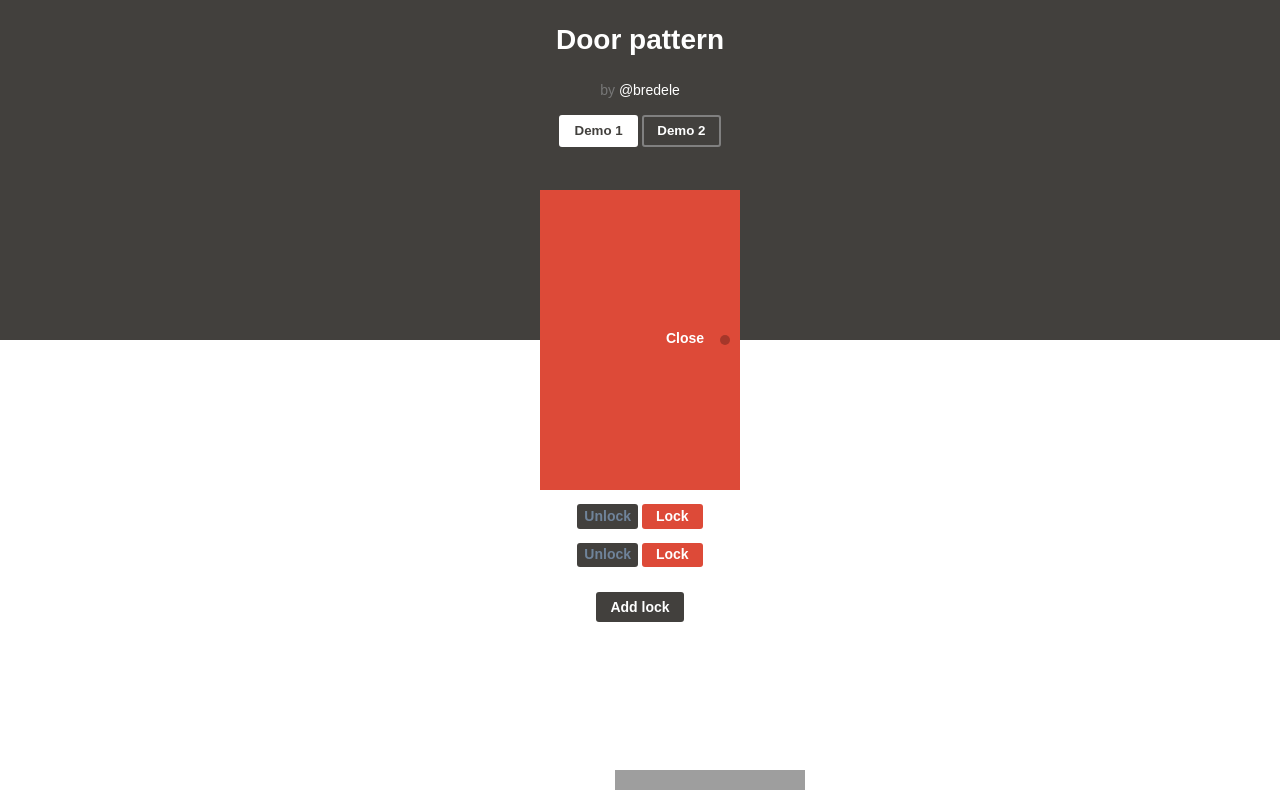
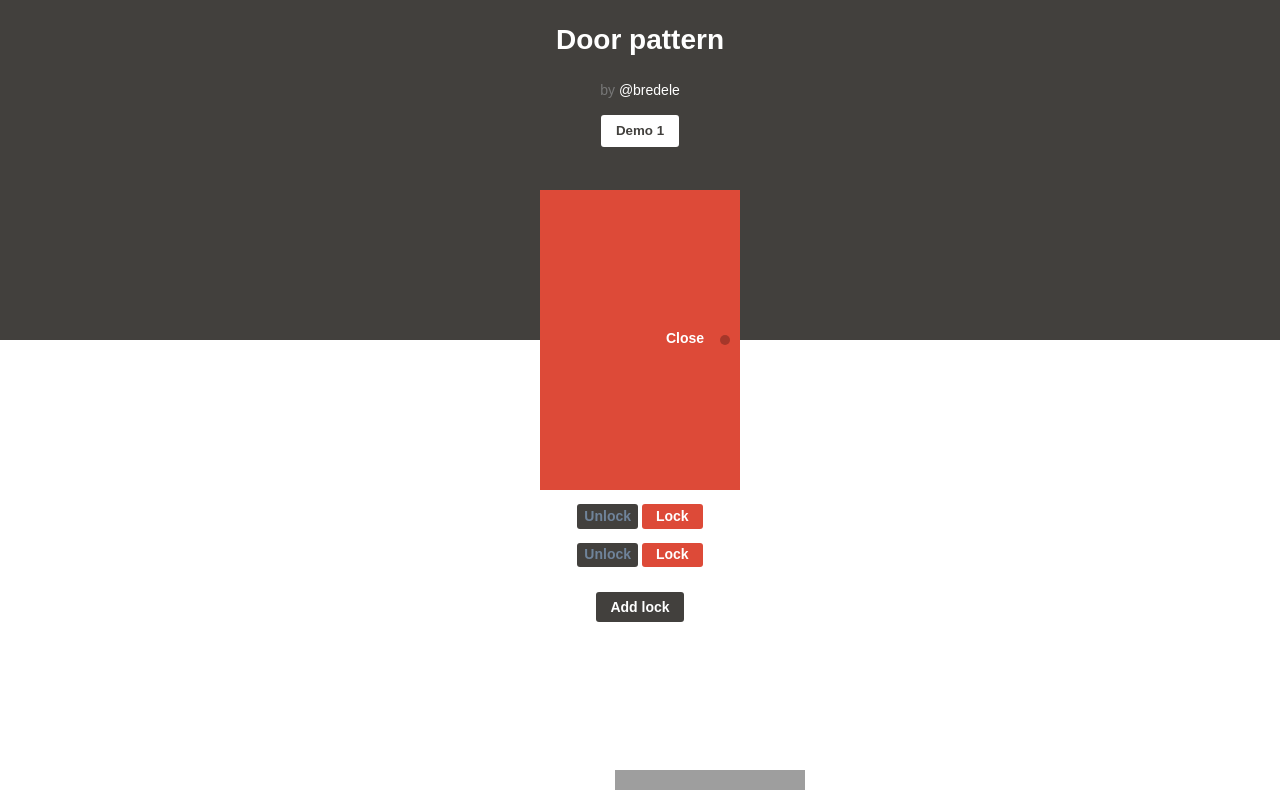
Before and after one commit to bredele/doors, a plain HTML site: page index.html in a window 1280 px wide. Drawn offline with Linux system fonts and the light colour scheme; grey boxes are pictures that could not be loaded.

Commit message:
hide second example

```diff
--- a/index.html
+++ b/index.html
@@ -16,7 +16,7 @@
       by <a href="http://github.com/bredele" target="_blank">@bredele</a>
       <p data-event="delegate:.demo-btn,click,switch">
         <button class="demo-btn btn-demo1 active">Demo 1</button>
-        <button class="demo-btn">Demo 2</button>
+<!--         <button class="demo-btn">Demo 2</button> -->
       </p>
     </header>
     <div class="content">
```
